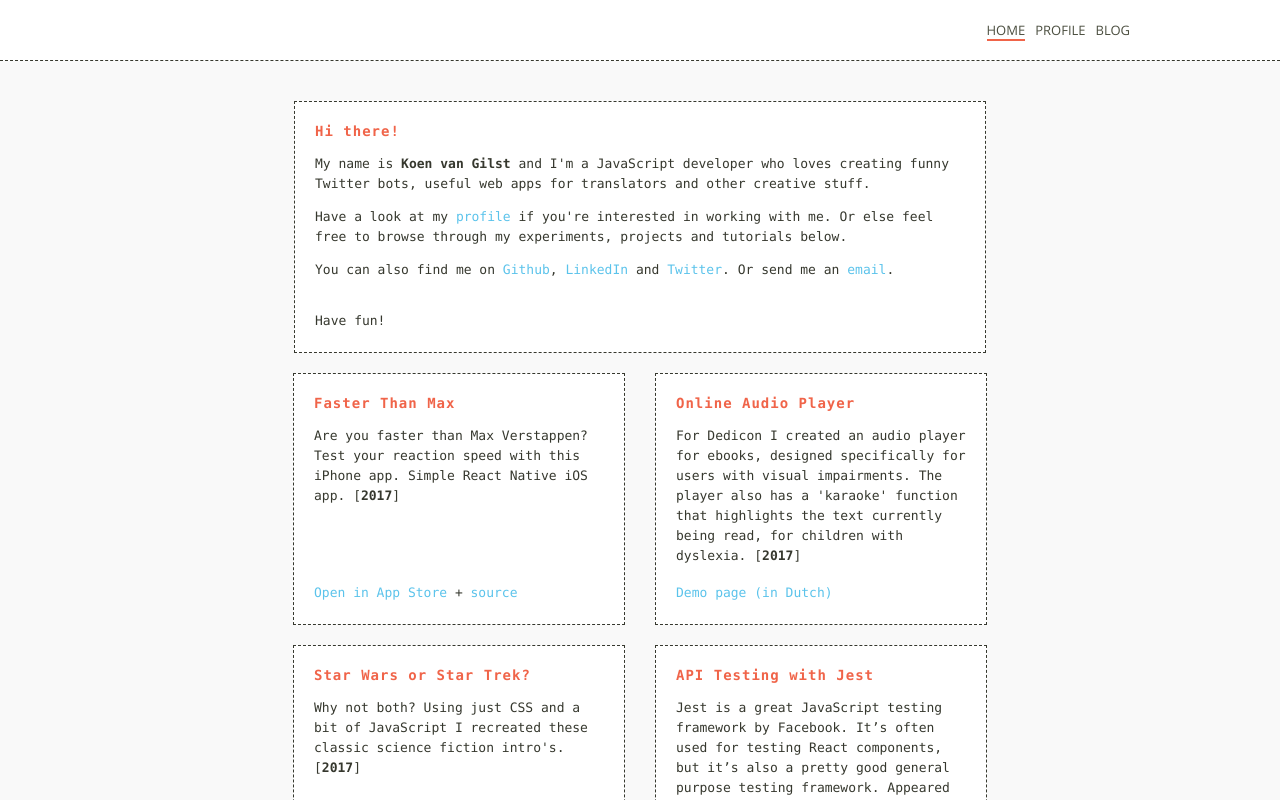
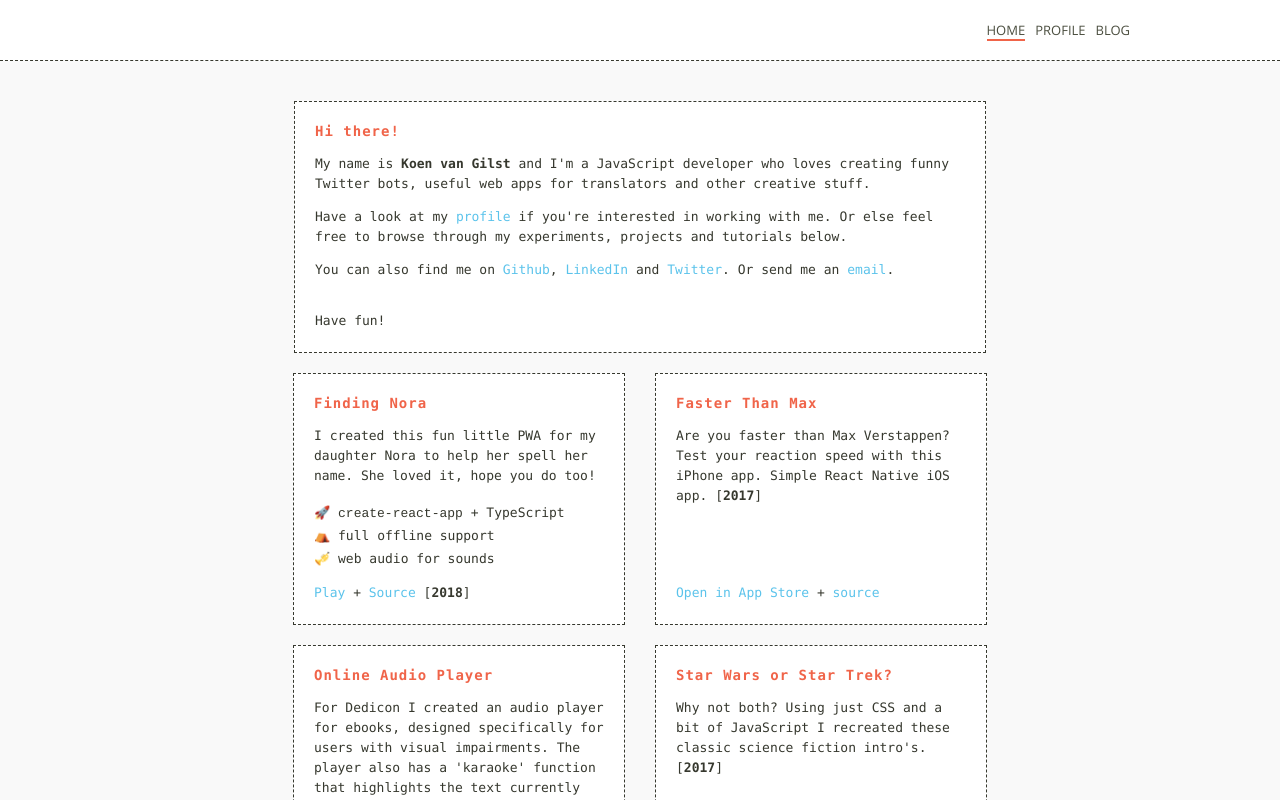
Before and after one commit to vnglst/koenvangilst.nl, a Next.js app: page / in a window 1280 px wide. Shown: the top 800 px of the page. Built offline with nearby package versions, Linux system fonts and the light colour scheme.

Commit message:
adds finding nora to portfolio

```diff
--- a/pages/index.js
+++ b/pages/index.js
@@ -30,6 +30,26 @@ export default () => (
             </a>.
           </p>
           <span className="links">Have fun!</span>
+        </div>
+        <div className="project">
+          <h1>Finding Nora</h1>
+          <p>
+            I created this fun little PWA for my daughter Nora to help her spell
+            her name. She loved it, hope you do too!
+            <ul>
+              <li>
+                🚀 <code>create-react-app</code> + TypeScript
+              </li>
+              <li>⛺ full offline support</li>
+              <li>🎺 web audio for sounds</li>
+            </ul>
+          </p>
+          <span className="links">
+            <a href="https://nora.now.sh">Play</a> +{' '}
+            <a href="https://github.com/vnglst/finding-nora">Source</a> [<b>
+              2018
+            </b>]
+          </span>
         </div>
         <div className="project">
           <h1>Faster Than Max</h1>
```
